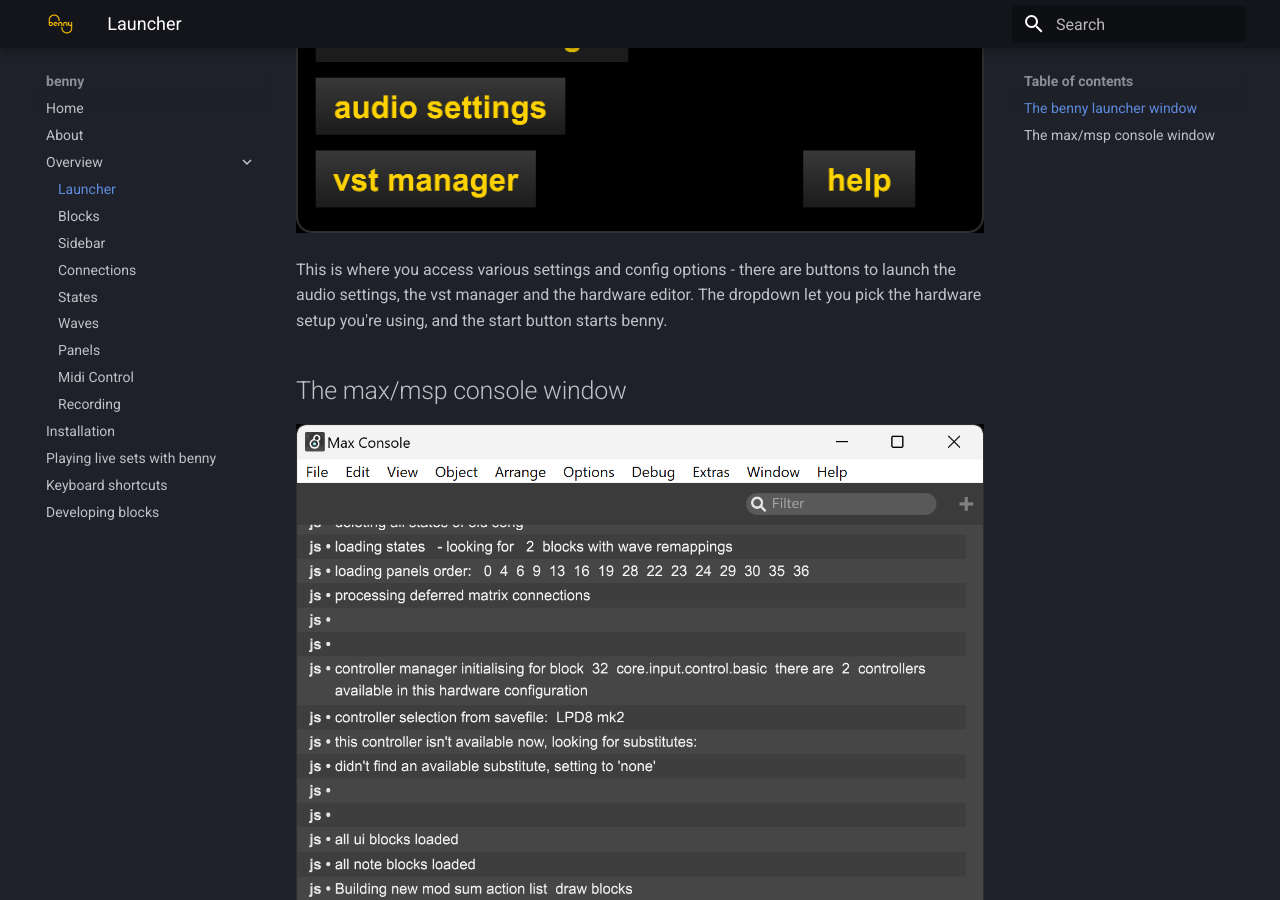
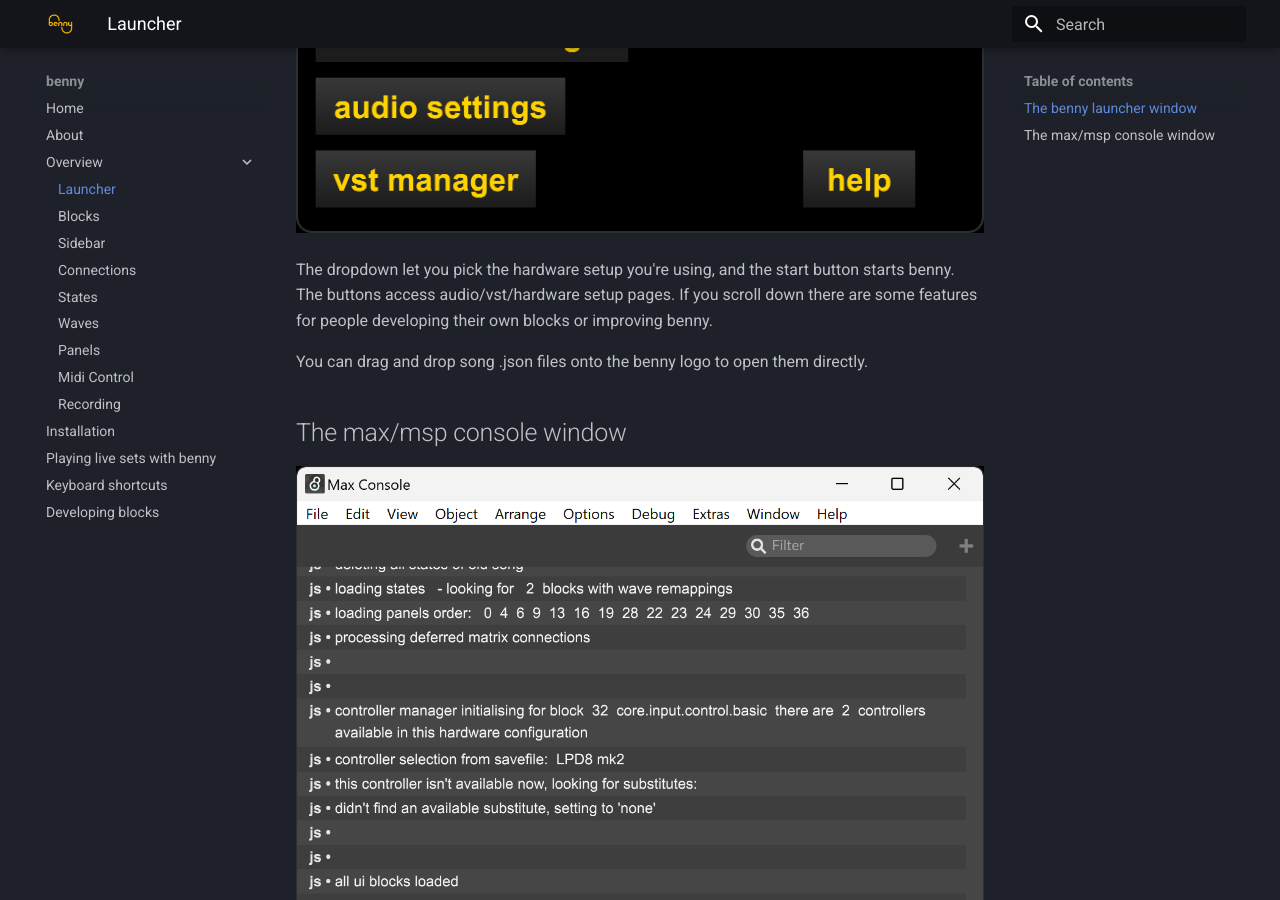
Before and after one commit to playbenny/benny_manual, an MkDocs documentation site: the page built from docs/launcher.md, in a window 1280 px wide and 900 px high, scrolled down 993 px. Built offline with MkDocs 1.6.1 and Material for MkDocs 9.7.7, drawn with Linux system fonts in a browser that asks for light colours.

Commit message:
Update launcher.md

```diff
--- a/docs/launcher.md
+++ b/docs/launcher.md
@@ -4,7 +4,9 @@
 
 ![benny launcher window](assets/screenshots/launcher_window.png)
 
-This is where you access various settings and config options - there are buttons to launch the audio settings, the vst manager and the hardware editor. The dropdown let you pick the hardware setup you're using, and the start button starts benny.
+The dropdown let you pick the hardware setup you're using, and the start button starts benny. The buttons access audio/vst/hardware setup pages. If you scroll down there are some features for people developing their own blocks or improving benny.
+
+You can drag and drop song .json files onto the benny logo to open them directly.
 
 ## The max/msp console window
 
```
